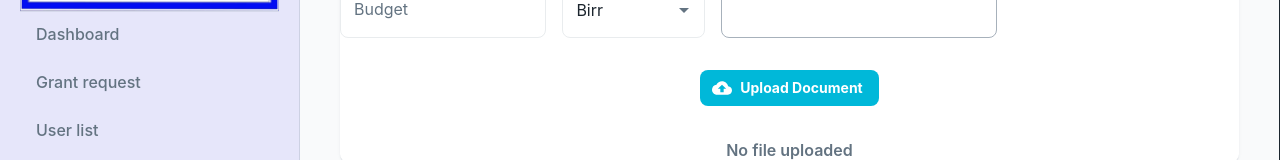
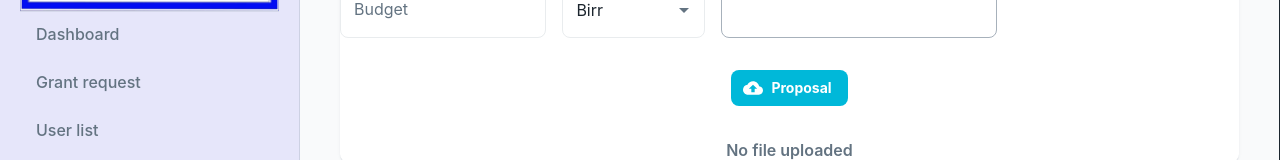
Before and after one commit to kaiserkernel/finance-university, a React (Vite) app: page /apply/1 in a window 1280 px wide. Shown: the part 267-427 px from the top of the page. Built offline with nearby package versions, Linux system fonts and the light colour scheme; no server answers; sample sign-in values are in the browser's storage.

Commit message:
fix: application creating btn name

```diff
--- a/src/sections/apply/AppySection.tsx
+++ b/src/sections/apply/AppySection.tsx
@@ -300,7 +300,7 @@ export default function ApplySection() {
 											marginRight: "10px"
 										}}
 									>
-										Upload Document ( 1 ) {fileOne && `: ${fileOne.name}`}
+										Personal Info {fileOne && `: ${fileOne.name}`}
 										<VisuallyHiddenInput
 											accept="application/pdf"
 											type="file"
@@ -317,7 +317,7 @@ export default function ApplySection() {
 								color={file ? "error" : "info"}
 								startIcon={<CloudUpload />}
 							>
-								Upload Document {file && `: ${file.name}`}
+								Proposal {file && `: ${file.name}`}
 								<VisuallyHiddenInput
 									accept="application/pdf"
 									type="file"
```
